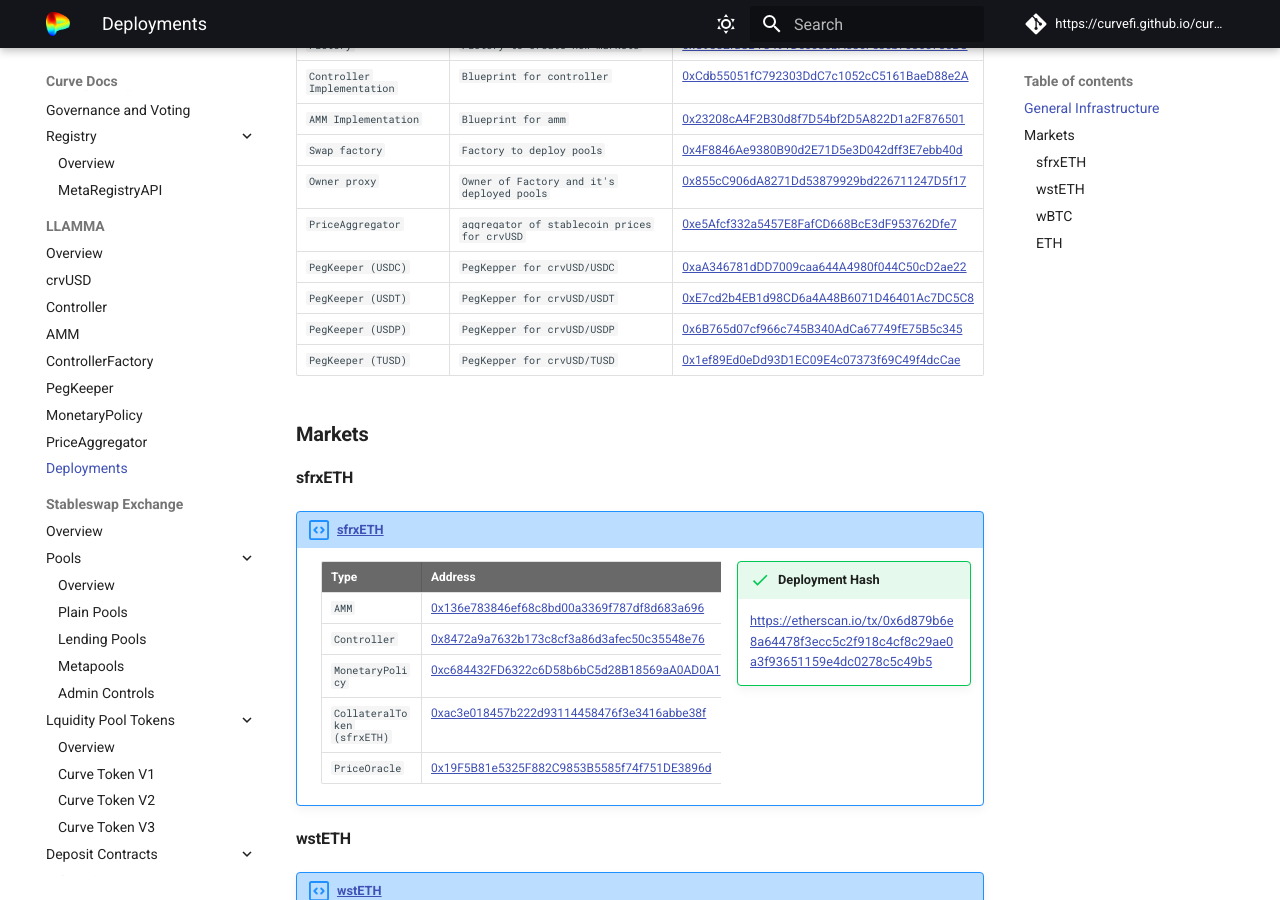
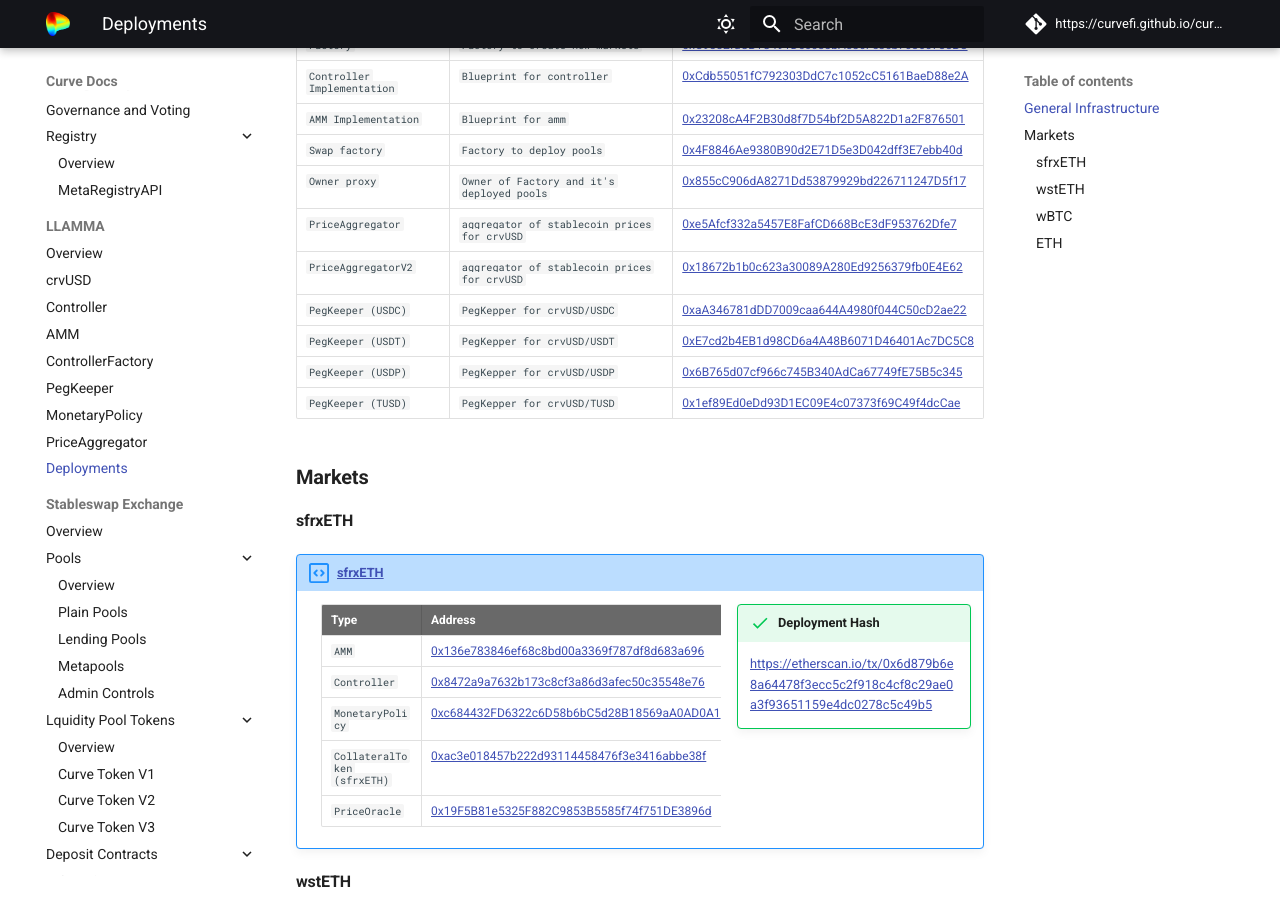
Before and after one commit to CurveDocs/curve-docs, an MkDocs documentation site: the page built from docs/LLAMMA/deployments.md, in a window 1280 px wide and 900 px high, scrolled down 332 px. Built offline with MkDocs 1.6.1 and Material for MkDocs 9.7.7, drawn with Linux system fonts in a browser that asks for light colours.

Commit message:
add priceaggregatorV2

```diff
--- a/docs/LLAMMA/deployments.md
+++ b/docs/LLAMMA/deployments.md
@@ -11,6 +11,7 @@
 |`Swap factory`|`Factory to deploy pools`|[0x4F8846Ae9380B90d2E71D5e3D042dff3E7ebb40d](https://etherscan.io/address/0x4F8846Ae9380B90d2E71D5e3D042dff3E7ebb40d#code)|
 |`Owner proxy`|`Owner of Factory and it's deployed pools `|[0x855cC906dA8271Dd53879929bd226711247D5f17](https://etherscan.io/address/0x855cC906dA8271Dd53879929bd226711247D5f17#code)|
 |`PriceAggregator`|`aggregator of stablecoin prices for crvUSD`|[0xe5Afcf332a5457E8FafCD668BcE3dF953762Dfe7](https://etherscan.io/address/0xe5Afcf332a5457E8FafCD668BcE3dF953762Dfe7#code)|
+|`PriceAggregatorV2`|`aggregator of stablecoin prices for crvUSD`|[0x18672b1b0c623a30089A280Ed9256379fb0E4E62](https://etherscan.io/address/0x18672b1b0c623a30089A280Ed9256379fb0E4E62#code)|
 |`PegKeeper (USDC)`|`PegKepper for crvUSD/USDC`|[0xaA346781dDD7009caa644A4980f044C50cD2ae22](https://etherscan.io/address/0xaA346781dDD7009caa644A4980f044C50cD2ae22#code)|
 |`PegKeeper (USDT)`|`PegKepper for crvUSD/USDT`|[0xE7cd2b4EB1d98CD6a4A48B6071D46401Ac7DC5C8](https://etherscan.io/address/0xE7cd2b4EB1d98CD6a4A48B6071D46401Ac7DC5C8#code)|
 |`PegKeeper (USDP)`|`PegKepper for crvUSD/USDP`|[0x6B765d07cf966c745B340AdCa67749fE75B5c345](https://etherscan.io/address/0x6B765d07cf966c745B340AdCa67749fE75B5c345#code)|
```
